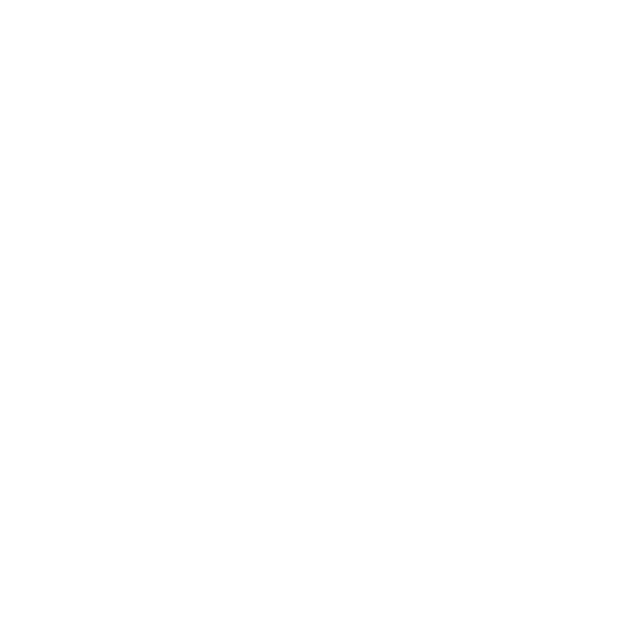
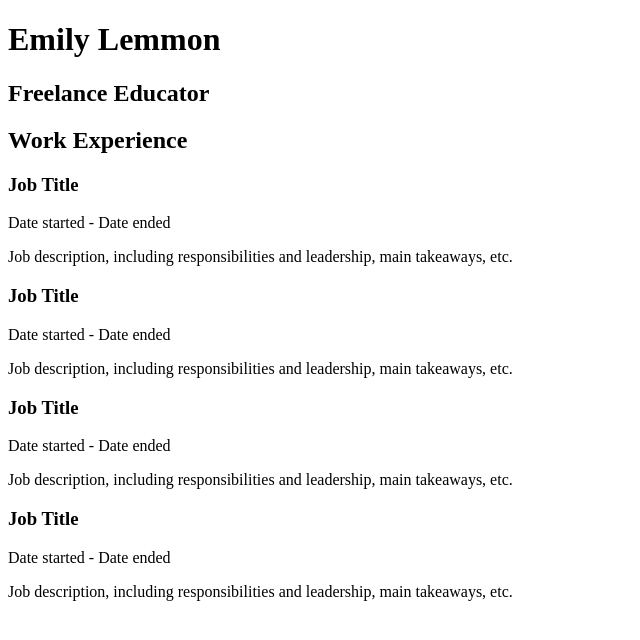
Before and after one commit to Rian501/bio, a plain HTML site: page index.html in a window 1280 px wide. Shown: the whole page, without its empty margins (0-640 px from the left). Drawn offline with Linux system fonts and the light colour scheme.

Commit message:
Added some content framework.

```diff
--- a/index.html
+++ b/index.html
@@ -3,10 +3,32 @@
 	<head>
 		<title>Emily Lemmon</title>
 		<meta charset="UTF-8">
+		<link rel="stylesheet" type="text/css" href="/styles.css"
 	</head>
-
 	<body>
-		<h1></h1>
+		<header>
+			<h1>Emily Lemmon</h1>
+			<h2>Freelance Educator</h2>
+			<!-- Image goes here-->
+			<!--Also a nav goes up here somewhere soon-->
+		</header>
+		<h2>Work Experience</h2>
+		<article>  <!--- each employment experience gets one setup. ________ job goes here-->
+			<h3>Job Title</h3> <date>Date started</date> - <date>Date ended</date>
+			<p>Job description, including responsibilities and leadership, main takeaways, etc.</p>
+		</article>
+				<article>  <!--- each employment experience gets one setup. ________ job goes here-->
+			<h3>Job Title</h3> <date>Date started</date> - <date>Date ended</date>
+			<p>Job description, including responsibilities and leadership, main takeaways, etc.</p>
+		</article>
+				<article>  <!--- each employment experience gets one setup. ________ job goes here-->
+			<h3>Job Title</h3> <date>Date started</date> - <date>Date ended</date>
+			<p>Job description, including responsibilities and leadership, main takeaways, etc.</p>
+		</article>
+				<article>  <!--- each employment experience gets one setup. ________ job goes here-->
+			<h3>Job Title</h3> <date>Date started</date> - <date>Date ended</date>
+			<p>Job description, including responsibilities and leadership, main takeaways, etc.</p>
+		</article>
 	</body>
 
 	<footer>
```
